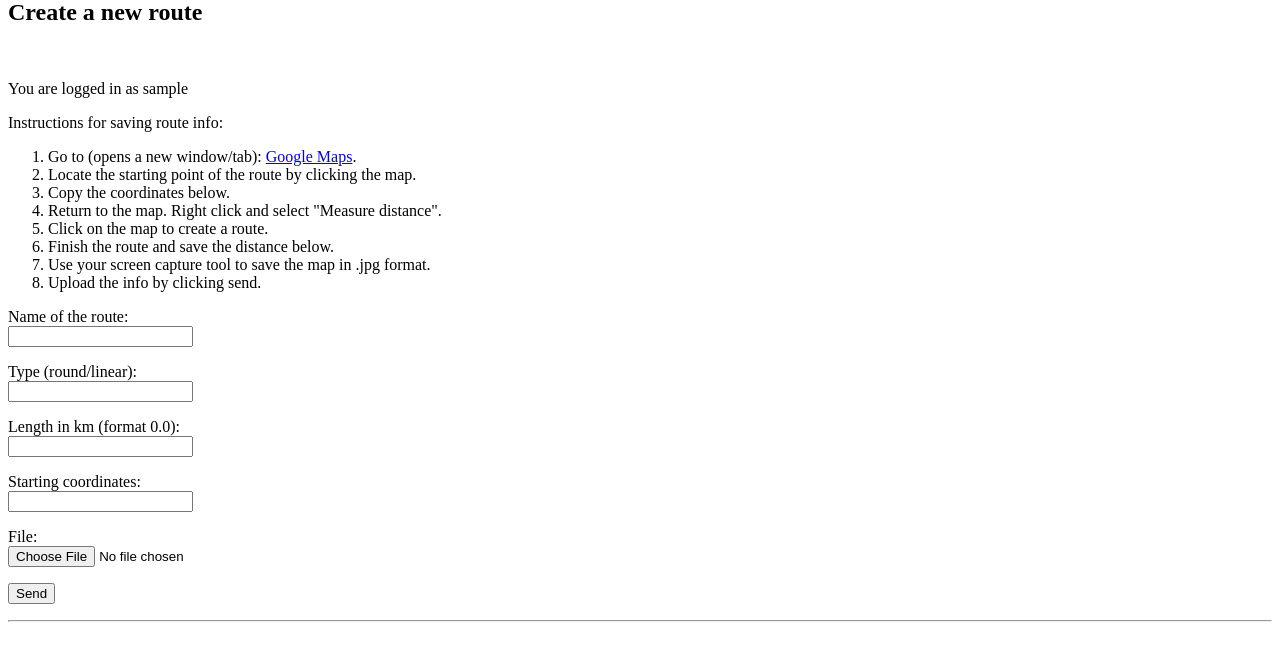
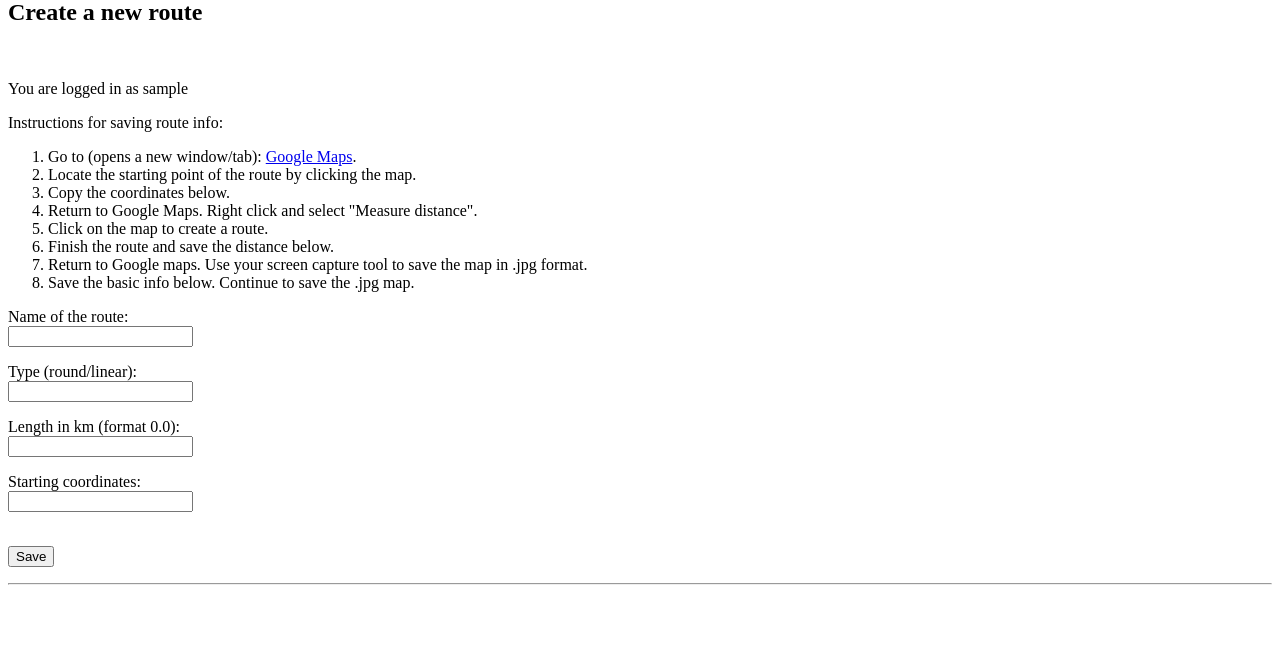
Before and after one commit to ah-pasila/running-routes, a Flask app: page /newroute in a window 1280 px wide. Shown: the part 129-800 px from the top of the page. Run offline with Flask 3, Linux system fonts and the light colour scheme; the visitor is signed in with stand-in values (Sample User, id 1).

Commit message:
Start creating base for saving maps

```diff
--- a/routes.py
+++ b/routes.py
@@ -1,6 +1,5 @@
+from flask import redirect, render_template, request, session
 from app import app
-from flask import redirect, render_template, request, session
-from werkzeug.security import check_password_hash, generate_password_hash
 import users
 import runroutes
 import reviews
@@ -10,7 +9,7 @@ from db import db
 def index():
     return render_template("index.html")
 
-@app.route("/login",methods=["POST"])
+@app.route("/login", methods=["POST"])
 def login():
     username = request.form["username"]
     password = request.form["password"]
@@ -24,7 +23,7 @@ def logout():
     users.logout()
     return redirect("/")
 
-@app.route("/create", methods=["GET","POST"])
+@app.route("/create", methods=["GET", "POST"])
 def create():
     name = request.form["name"]
     type = request.form["type"]
@@ -35,7 +34,7 @@ def create():
     else:
         return render_template("error.html", message="Error while creating a new route")
 
-@app.route("/newuser", methods=["GET","POST"])
+@app.route("/newuser", methods=["GET", "POST"])
 def newuser():
     if request.method == "GET":
         return render_template("newuser.html")
@@ -56,15 +55,39 @@ def browseroutes():
 def newroute():
     return render_template("newroute.html")
 
+@app.route("/savemain")
+def savemain():
+    return render_template("savemain.html")
+
+
+@app.route("/newmap")
+def newmap():
+    return render_template("newmap.html")
+
+@app.route("/uploadmap", methods=["POST"])
+def uploadmap():
+    file = request.files["file"]
+    name = file.filename
+    if not name.endswith(".jpg"):
+        return render_template(error.html, message="Error, invalid format, use .jpg images")
+    data = file.read()
+    if len(data) > 300*1024:
+        return render_template(error.html, message="Error, file is too big, size limit is 300 kt")
+    sql = "INSERT INTO maps (name, data) VALUES (:name,:data)"
+    db.session.execute(sql, {"name":name, "data":data})
+    db.session.commit()
+    return redirect("/")
+
 @app.route("/reviewroute")
 def reviewroute():
-    return render_template("reviewroute.html")
+    routes = runroutes.get_route_names()
+    return render_template("reviewroute.html", routes=routes)
 
-@app.route("/createreview", methods=["GET","POST"])
+@app.route("/createreview", methods=["GET", "POST"])
 def createreview():
-    routename=request.form["routename"]
-    grade=request.form["grade"]
-    review=request.form["review"]
+    routename = request.form["routename"]
+    grade = request.form["grade"]
+    review = request.form["review"]
     if reviews.create_review(routename, grade, review):
         return redirect("/")
     else:
--- a/runroutes.py
+++ b/runroutes.py
@@ -12,6 +12,11 @@ def create(name, type, length, coordinates):
 
 def get_routes():
     sql = "SELECT R.name, R.type, R.coordinates, R.length, U.username FROM routes R, users U WHERE U.id = R.created_by"
+    result = db.session.execute(sql)
+    return result.fetchall()
+
+def get_route_names():
+    sql = "SELECT name from routes"
     result = db.session.execute(sql)
     return result.fetchall()
 
--- a/templates/index.html
+++ b/templates/index.html
@@ -8,13 +8,12 @@
 {% if session.username %}
 <p>You are logged in as {{ session.username }}</p>
 <br>
-<a href="/newroute">Create routes</a>
+<a href="/savemain">Save routes</a>
 <br>
 <a href="/browseroutes">Browse routes</a>
 <br>
-<a href="/reviewroute">Leave a review</a>
+<a href="/browsereviews">Browse reviews</a>
 <br>
-<a href="/browsereviews">Browse reviews</a>
 <br>
 <a href="/logout">Log out</a>
 {% else %}
--- a/templates/newroute.html
+++ b/templates/newroute.html
@@ -10,13 +10,13 @@ Instructions for saving route info:<br>
     <li> Go to (opens a new window/tab): <a href="https://www.google.fi/maps/" target="_blank">Google Maps</a>.
     <li> Locate the starting point of the route by clicking the map.
     <li> Copy the coordinates below.
-    <li> Return to the map. Right click and select "Measure distance".
+    <li> Return to Google Maps. Right click and select "Measure distance".
     <li> Click on the map to create a route.
     <li> Finish the route and save the distance below.
-    <li> Use your screen capture tool to save the map in .jpg format.
-    <li> Upload the info by clicking send.
+    <li> Return to Google maps. Use your screen capture tool to save the map in .jpg format.
+    <li> Save the basic info below. Continue to save the .jpg map.
 </ol>
-<form action="create" method="POST" enctype="multipart/form-data">
+<form action="/create" method="POST">
 <p>Name of the route:<br>
 <input type="text" name="name"></p>
 <p>Type (round/linear):<br>
@@ -25,10 +25,8 @@ Instructions for saving route info:<br>
 <input type="numeric" name="length"></p>
 <p>Starting coordinates:<br>
 <input type="text" name="coordinates"></p>
-<p>File: <br>
-<input type="file" name="file"></p>
-<p>
-<input type="submit" value="Send"></p>
+<br>
+<input type="submit" value="Save"></p>
 </form>
 {% else %}
 Please login
```
Also changed, not shown: templates/newmap.html (added, +20 -0 lines), templates/savemain.html (added, +17 -0 lines).
